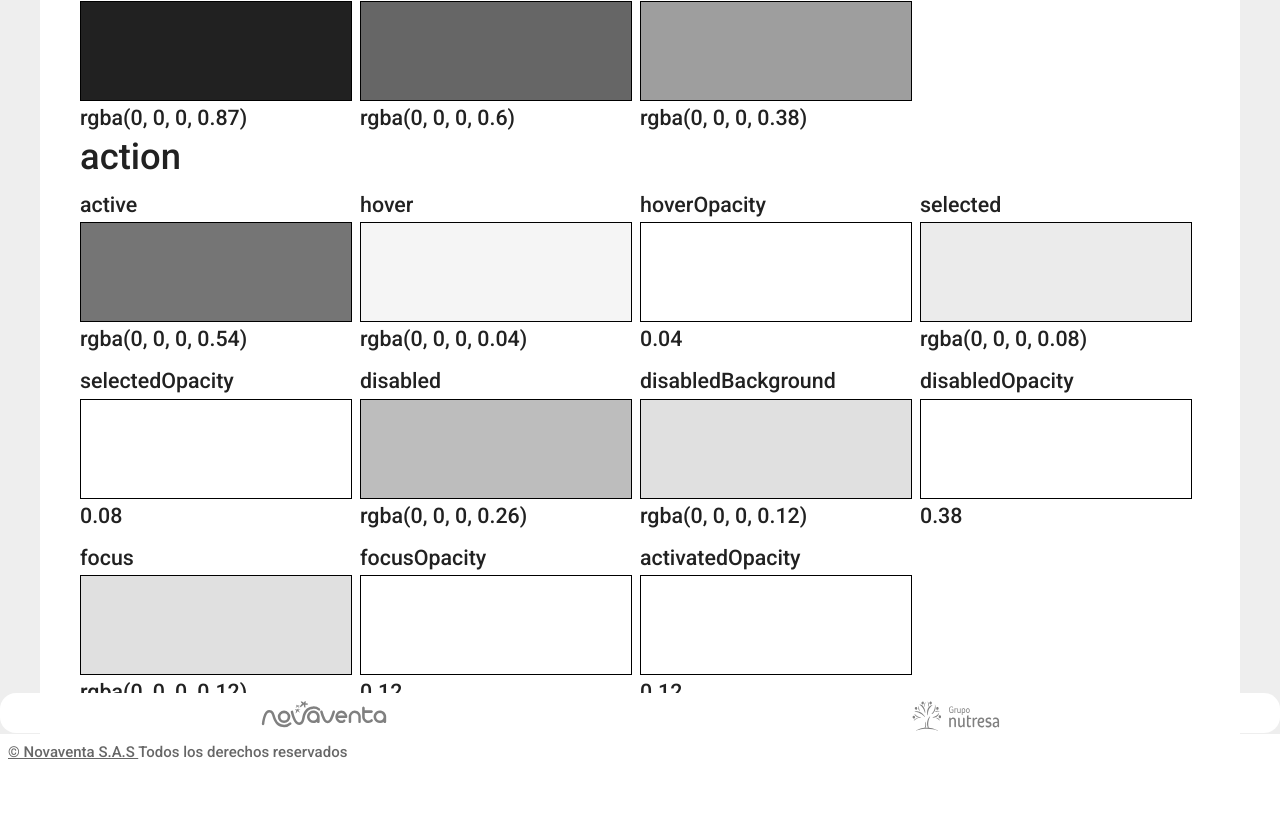
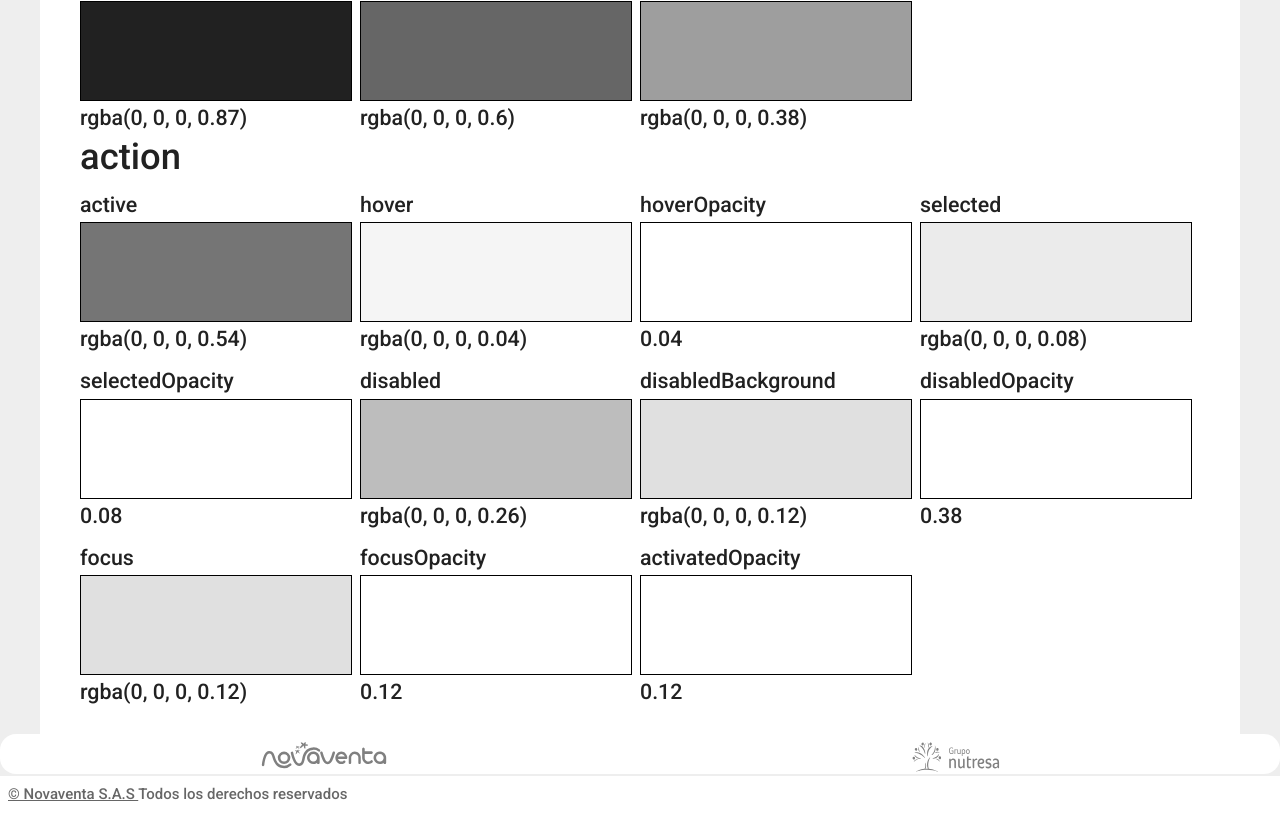
Before and after one commit to jesteban39/inscripcion_novaventa, a Next.js app: page /palette in a window 1280 px wide. Shown: the part 3235-4059 px from the top of the page. Before the commit the page ends 4017 px from the top, so only its background shows below. Built offline with nearby package versions, Linux system fonts and the light colour scheme.

Commit message:
RegistrationOptions style

```diff
--- a/src/app/layout.tsx
+++ b/src/app/layout.tsx
@@ -1,4 +1,3 @@
-import {Copyright} from '@/components/Copyright'
 import {Footer} from '@/components/Footer'
 import {NavBar} from '@/components/NavBar'
 import ThemeMiuProvider from '@/providers/ThemeMui'
@@ -19,13 +18,10 @@ export default function RootLayout({children}: Props) {
       <body>
         <ThemeMiuProvider>
           <NavBar />
-          <Paper sx={{position: 'relative', minHeight: '99vh'}}>
-            <Box sx={{height: '100%', pt: '8vh'}}>
-              {children}
-              <Footer />
-            </Box>
+          <Paper sx={{minHeight: '90vh'}}>
+            <Box sx={{height: '100%', paddingTop: '8vh'}}>{children}</Box>
           </Paper>
-          <Copyright />
+          <Footer />
         </ThemeMiuProvider>
       </body>
     </html>
--- a/src/components/Copyright/index.tsx
+++ /dev/null
@@ -1,23 +0,0 @@
-import Box from '@mui/material/Box'
-import Link from '@mui/material/Link'
-import Typography from '@mui/material/Typography'
-
-export function Copyright() {
-  return (
-    <Box
-      component='footer'
-      sx={{
-        p: 1,
-        mt: 'auto',
-        height: '6vh'
-      }}
-    >
-      <Typography variant='body2' color='text.secondary'>
-        <Link color='inherit' href='https://novaventa.com/'>
-          {' © Novaventa S.A.S '}
-        </Link>
-        {'Todos los derechos reservados'}
-      </Typography>
-    </Box>
-  )
-}
--- a/src/components/Footer/index.tsx
+++ b/src/components/Footer/index.tsx
@@ -1,5 +1,7 @@
 import Box from '@mui/material/Box'
 import Grid from '@mui/material/Grid'
+import Link from '@mui/material/Link'
+import Typography from '@mui/material/Typography'
 import Image from 'next/image'
 
 const sxBox = {
@@ -13,14 +15,13 @@ const sxBox = {
 
 export function Footer() {
   return (
+    <Box component='footer' bgcolor='background.paper'>
       <Grid
-      component='footer'
         container
         sx={{
-        position: 'absolute',
           height: 40,
-        bottom: 1,
           padding: 1,
+          marginBottom: '2px',
           borderRadius: '1rem',
           backgroundColor: 'white'
         }}
@@ -36,5 +37,21 @@ export function Footer() {
           </Box>
         </Grid>
       </Grid>
+      <Box
+        component='footer'
+        sx={{
+          padding: 1,
+          height: '6vh',
+          backgroundColor: 'white'
+        }}
+      >
+        <Typography variant='body2' color='text.secondary'>
+          <Link color='inherit' href='https://novaventa.com/'>
+            {' © Novaventa S.A.S '}
+          </Link>
+          {'Todos los derechos reservados'}
+        </Typography>
+      </Box>
+    </Box>
   )
 }
```
Also changed, not shown: src/app/page.tsx (+2 -22 lines), src/components/RegistrationOption/style.ts (deleted, +0 -23 lines), src/components/RegistrationOptions/RegistrationItem/index.tsx (renamed from src/components/RegistrationOption/index.tsx, +9 -8 lines), src/components/RegistrationOptions/RegistrationItem/useStyle.ts (added, +36 -0 lines), src/components/RegistrationOptions/index.tsx (added, +28 -0 lines), public/icons/desktop.svg. Lines whose indentation alone changed are shown as unchanged.
